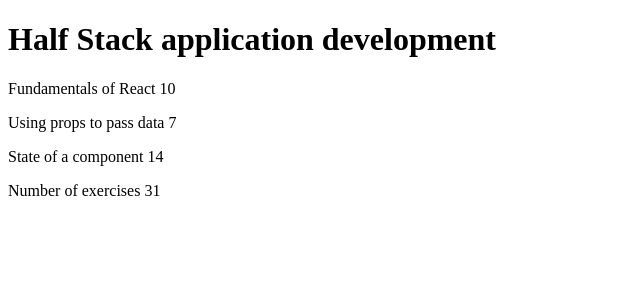
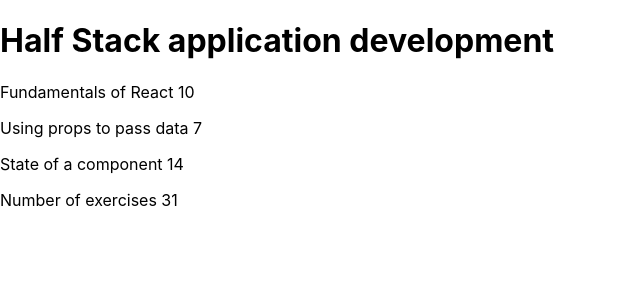
Before and after one commit to RedArms/web3, a React (Create React App) app in the folder exercices/11.12/part1/: page / in a window 1280 px wide. Shown: the top 300 px of the page, without its empty margins (0-640 px from the left). Built offline with nearby package versions, Linux system fonts and the light colour scheme.

Commit message:
1.1-1.2 : CSS style

```diff
--- /dev/null
+++ b/exercices/11.12/part1/src/index.css
@@ -0,0 +1,13 @@
+body {
+    margin: 0;
+    font-family: -apple-system, BlinkMacSystemFont, 'Segoe UI', 'Roboto', 'Oxygen',
+      'Ubuntu', 'Cantarell', 'Fira Sans', 'Droid Sans', 'Helvetica Neue',
+      sans-serif;
+    -webkit-font-smoothing: antialiased;
+    -moz-osx-font-smoothing: grayscale;
+  }
+
+  code {
+    font-family: source-code-pro, Menlo, Monaco, Consolas, 'Courier New',
+      monospace;
+  }
--- a/exercices/11.12/part1/src/index.js
+++ b/exercices/11.12/part1/src/index.js
@@ -1,5 +1,6 @@
 import ReactDOM from 'react-dom/client'
 
 import App from './components/App/App'
+import './index.css'
 
 ReactDOM.createRoot(document.getElementById('root')).render(<App />)
```
